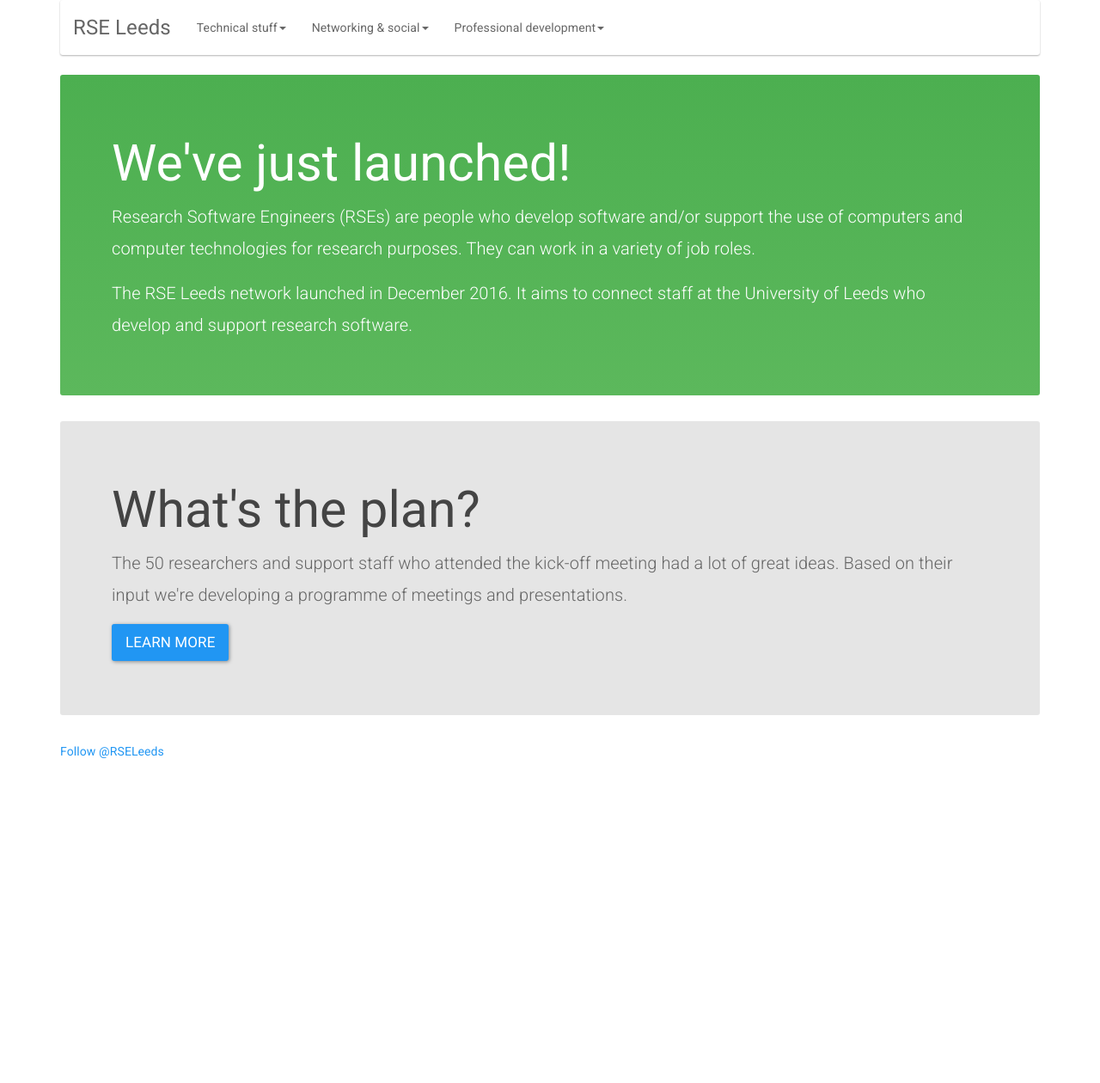
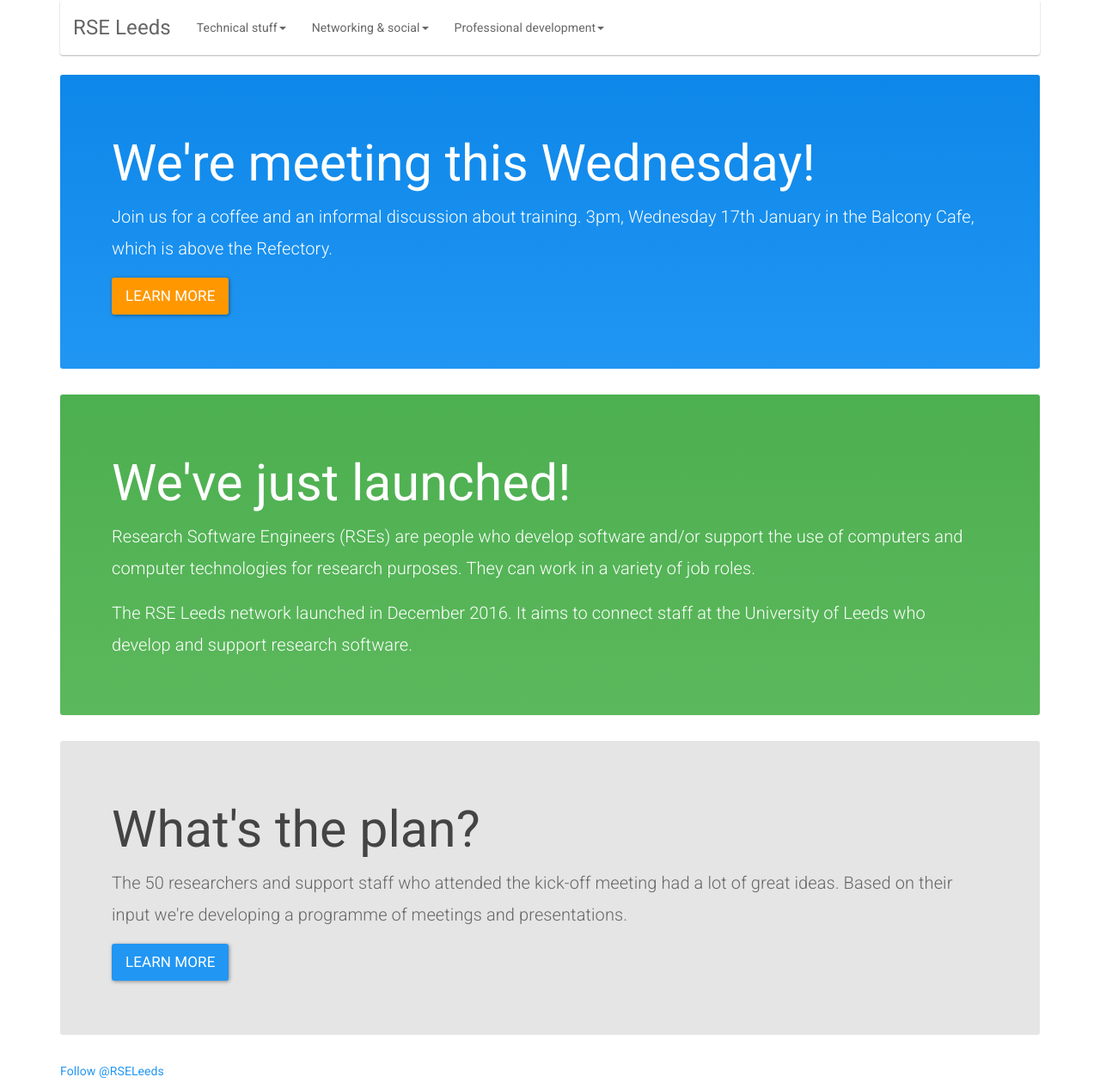
Before and after one commit to rseleeds/rseleeds.github.io, a Jekyll site: the page built from index.html, in a window 1280 px wide. Shown: the whole page at 86% size. Built offline with Jekyll 4.4.1, drawn with Linux system fonts in a browser that asks for light colours; nearby versions of some CDN libraries; comment, search, counter and statistics services are not loaded; before the commit the page ends 900 px from its top, so only the background shows below that.

Commit message:
Updated with info about next meeting.

```diff
--- a/index.html
+++ b/index.html
@@ -2,6 +2,13 @@
 layout: default
 title: Home
 ---
+
+        <div class="jumbotron blue-jumbotron">
+            <h1>We're meeting this Wednesday!</h1>
+            <p>Join us for a coffee and an informal discussion about training. 3pm, Wednesday 17th January in the Balcony Cafe, which is above the Refectory.</p>
+            <p><a href="/events/2017/01/17/informal-meeting.html" class="btn btn-warning btn-lg">Learn more</a></p>
+        </div>
+
         <div class="jumbotron green-jumbotron">
             <h1>We've just launched!</h1>
             <p>Research Software Engineers (RSEs) are people who develop software and/or support the use of computers and computer technologies for research purposes. They can work in a variety of job roles.</p>
```
